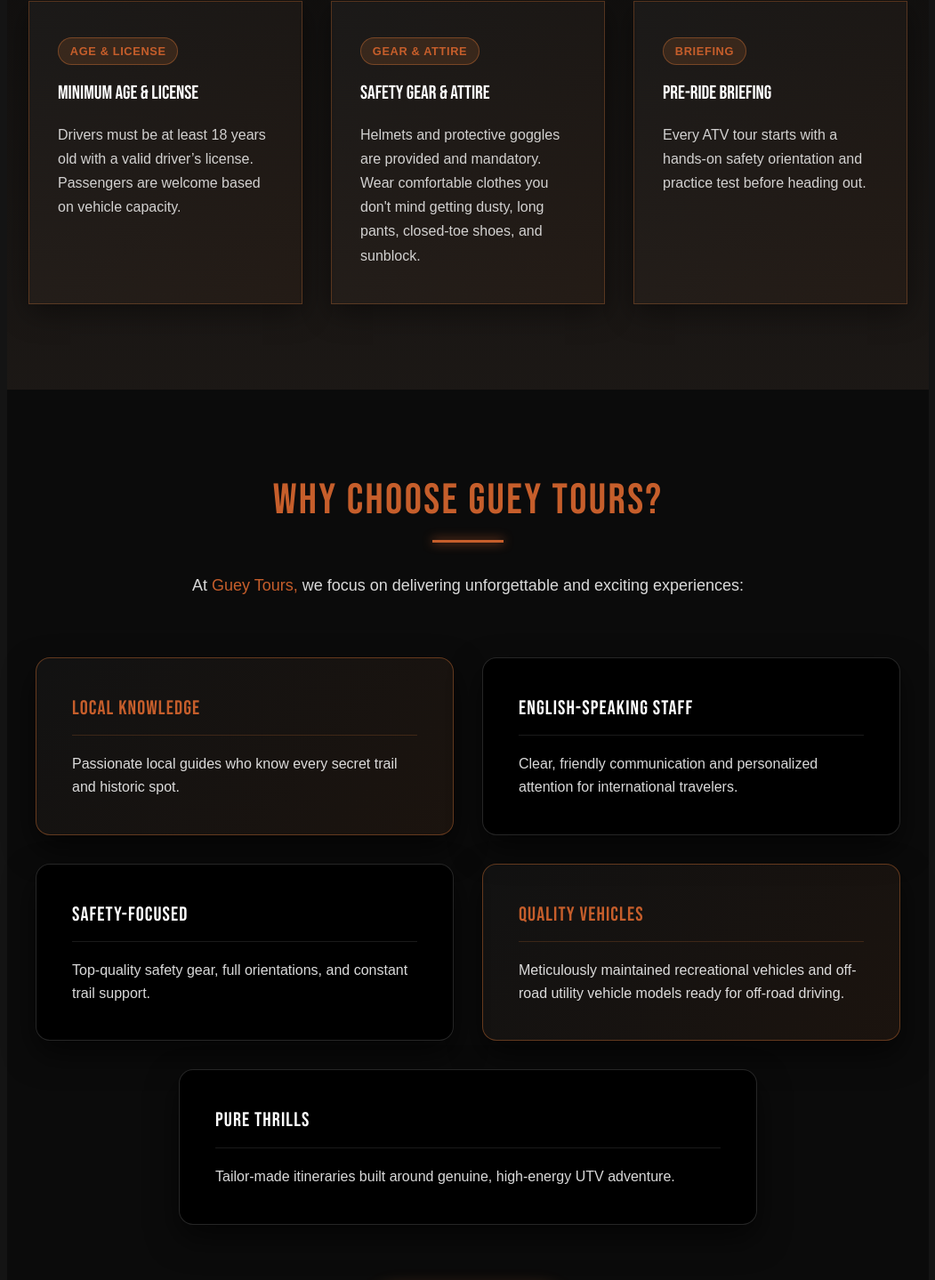
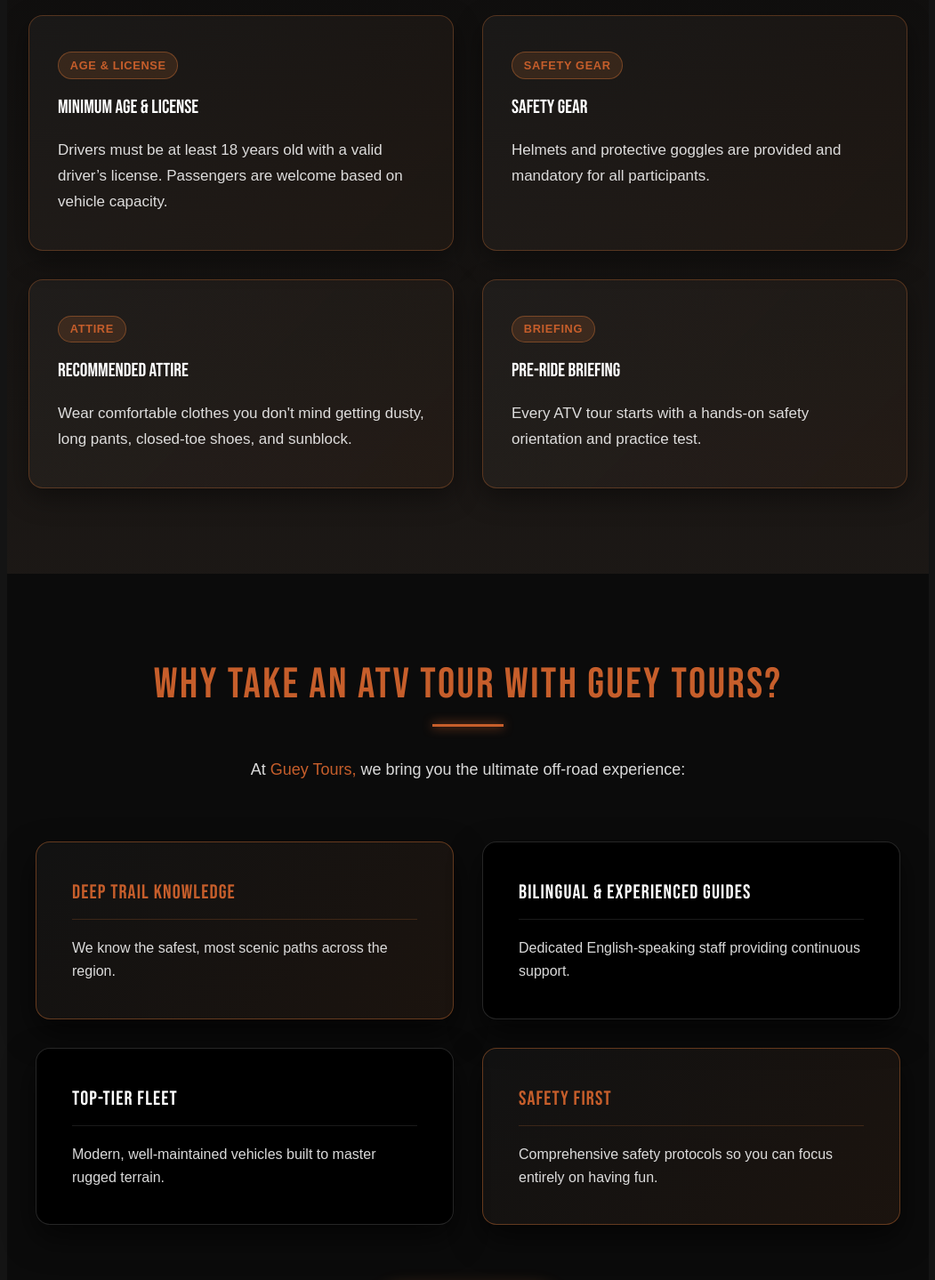
Before and after one commit to DraftStudiomx/Guey-tours-SEO, a Next.js app: page /tours-in-cuatrimoto in a window 1280 px wide. Shown: the part 4244-5683 px from the top of the page at 89% size, without its empty margins (114-1165 px from the left). Built offline with nearby package versions, Linux system fonts and the light colour scheme; a web font is replaced by a local one.

Commit message:
Update ToursCuatrimotoContent.tsx

```diff
--- a/app/tours-in-cuatrimoto/ToursCuatrimotoContent.tsx
+++ b/app/tours-in-cuatrimoto/ToursCuatrimotoContent.tsx
@@ -782,7 +782,7 @@
 
 
 
-     {/* Inicio de section exp (Experiencias de Aventura / Adventure experiences) */}
+    {/* Inicio de section exp (Experiencias de Aventura / Adventure experiences) */}
 <section style={{
   padding: '6rem 1.5rem',
   marginTop: '3rem',
@@ -797,22 +797,22 @@
   <style>{`
     .exp_grid {
       display: grid;
-      grid-template-columns: repeat(auto-fit, minmax(300px, 1fr));
+      grid-template-columns: 1fr;
       gap: 2rem;
-      max-width: 1200px;
+      max-width: 1000px;
       margin: 0 auto;
       box-sizing: border-box;
       width: 100%;
     }
-    @media (min-width: 992px) {
+    @media (min-width: 768px) {
       .exp_grid {
-        grid-template-columns: repeat(3, 1fr);
+        grid-template-columns: repeat(2, 1fr) !important;
       }
     }
     .exp_card {
       background: linear-gradient(135deg, rgba(255, 255, 255, 0.04) 0%, rgba(217, 119, 54, 0.05) 100%);
       border: 1px solid rgba(217, 119, 54, 0.3);
-      borderRadius: 16px;
+      border-radius: 16px;
       padding: 2.5rem 2rem;
       box-shadow: 0 10px 30px rgba(0,0,0,0.4);
       display: flex;
@@ -838,14 +838,14 @@
   `}</style>
 
   <div style={{
-    maxWidth: '1200px',
+    maxWidth: '1100px',
     margin: '0 auto',
     width: '100%',
     boxSizing: 'border-box'
   }}>
 
-    {/* Título H2 */}
-    <div style={{ textAlign: 'center', marginBottom: '3rem', boxSizing: 'border-box' }}>
+    {/* Título H2 y Párrafo Introductorio */}
+    <div style={{ textAlign: 'center', marginBottom: '4rem', boxSizing: 'border-box' }}>
       <h2 style={{
         fontFamily: 'var(--font-heading)',
         fontSize: 'clamp(2rem, 4vw, 3rem)',
@@ -884,7 +884,7 @@
       </p>
     </div>
 
-    {/* Cuadrícula de Tarjetas */}
+    {/* Cuadrícula de 4 Tarjetas en 2x2 */}
     <div className="exp_grid">
 
       {/* Tarjeta 1: Minimum Age & License */}
@@ -916,9 +916,12 @@
             {lang === 'es' ? 'Edad mínima y licencia' : 'Minimum Age & License'}
           </h3>
           <p style={{
-            color: 'rgba(255, 255, 255, 0.8)',
-            fontSize: '1rem',
-            lineHeight: 1.7,
+            fontFamily: 'sans-serif',
+            fontStyle: 'normal',
+            fontWeight: '400',
+            color: 'rgba(255, 255, 255, 0.85)',
+            fontSize: '17px',
+            lineHeight: '29px',
             margin: 0,
             wordBreak: 'break-word'
           }}>
@@ -929,7 +932,7 @@
         </div>
       </div>
 
-      {/* Tarjeta 2: Safety Gear & Recommended Attire */}
+      {/* Tarjeta 2: Safety Gear */}
       <div className="exp_card">
         <div>
           <span style={{
@@ -945,7 +948,7 @@
             marginBottom: '1rem',
             border: '1px solid rgba(217, 119, 54, 0.4)'
           }}>
-            {lang === 'es' ? 'Seguridad y Vestimenta' : 'Gear & Attire'}
+            {lang === 'es' ? 'Seguridad' : 'Safety Gear'}
           </span>
           <h3 style={{
             color: '#fff',
@@ -955,23 +958,26 @@
             wordBreak: 'break-word',
             textTransform: 'uppercase'
           }}>
-            {lang === 'es' ? 'Seguridad y atuendo recomendado' : 'Safety Gear & Attire'}
+            {lang === 'es' ? 'Equipo de seguridad' : 'Safety Gear'}
           </h3>
           <p style={{
-            color: 'rgba(255, 255, 255, 0.8)',
-            fontSize: '1rem',
-            lineHeight: 1.7,
+            fontFamily: 'sans-serif',
+            fontStyle: 'normal',
+            fontWeight: '400',
+            color: 'rgba(255, 255, 255, 0.85)',
+            fontSize: '17px',
+            lineHeight: '29px',
             margin: 0,
             wordBreak: 'break-word'
           }}>
             {lang === 'es'
-              ? 'Se proporcionan cascos y gafas protectoras de uso obligatorio. Usa ropa cómoda que no te importe que se ensucie, pantalón largo, calzado cerrado y protector solar.'
-              : 'Helmets and protective goggles are provided and mandatory. Wear comfortable clothes you don\'t mind getting dusty, long pants, closed-toe shoes, and sunblock.'}
+              ? 'Se proporcionan cascos y gafas protectoras, siendo de uso obligatorio para todos los participantes.'
+              : 'Helmets and protective goggles are provided and mandatory for all participants.'}
           </p>
         </div>
       </div>
 
-      {/* Tarjeta 3: Pre-Ride Briefing */}
+      {/* Tarjeta 3: Recommended Attire */}
       <div className="exp_card">
         <div>
           <span style={{
@@ -987,6 +993,51 @@
             marginBottom: '1rem',
             border: '1px solid rgba(217, 119, 54, 0.4)'
           }}>
+            {lang === 'es' ? 'Vestimenta' : 'Attire'}
+          </span>
+          <h3 style={{
+            color: '#fff',
+            fontSize: '1.35rem',
+            margin: '0 0 1rem 0',
+            fontFamily: 'var(--font-heading)',
+            wordBreak: 'break-word',
+            textTransform: 'uppercase'
+          }}>
+            {lang === 'es' ? 'Atuendo recomendado' : 'Recommended Attire'}
+          </h3>
+          <p style={{
+            fontFamily: 'sans-serif',
+            fontStyle: 'normal',
+            fontWeight: '400',
+            color: 'rgba(255, 255, 255, 0.85)',
+            fontSize: '17px',
+            lineHeight: '29px',
+            margin: 0,
+            wordBreak: 'break-word'
+          }}>
+            {lang === 'es'
+              ? 'Usa ropa cómoda que no te importe que se ensucie con polvo, pantalón largo, calzado cerrado y protector solar.'
+              : 'Wear comfortable clothes you don\'t mind getting dusty, long pants, closed-toe shoes, and sunblock.'}
+          </p>
+        </div>
+      </div>
+
+      {/* Tarjeta 4: Pre-Ride Briefing */}
+      <div className="exp_card">
+        <div>
+          <span style={{
+            display: 'inline-block',
+            padding: '0.3rem 0.8rem',
+            background: 'rgba(217, 119, 54, 0.15)',
+            color: 'var(--orange, #d97736)',
+            borderRadius: '20px',
+            fontSize: '0.8rem',
+            fontWeight: 'bold',
+            textTransform: 'uppercase',
+            letterSpacing: '0.05em',
+            marginBottom: '1rem',
+            border: '1px solid rgba(217, 119, 54, 0.4)'
+          }}>
             {lang === 'es' ? 'Práctica' : 'Briefing'}
           </span>
           <h3 style={{
@@ -997,18 +1048,21 @@
             wordBreak: 'break-word',
             textTransform: 'uppercase'
           }}>
-            {lang === 'es' ? 'Instucción previa al recorrido' : 'Pre-Ride Briefing'}
+            {lang === 'es' ? 'Instrucción previa al recorrido' : 'Pre-Ride Briefing'}
           </h3>
           <p style={{
-            color: 'rgba(255, 255, 255, 0.8)',
-            fontSize: '1rem',
-            lineHeight: 1.7,
+            fontFamily: 'sans-serif',
+            fontStyle: 'normal',
+            fontWeight: '400',
+            color: 'rgba(255, 255, 255, 0.85)',
+            fontSize: '17px',
+            lineHeight: '29px',
             margin: 0,
             wordBreak: 'break-word'
           }}>
             {lang === 'es'
-              ? 'Cada tour en ATV comienza con una orientación práctica de seguridad y una prueba de manejo antes de salir al sendero.'
-              : 'Every ATV tour starts with a hands-on safety orientation and practice test before heading out.'}
+              ? 'Cada tour en ATV comienza con una orientación práctica de seguridad y una prueba de manejo.'
+              : 'Every ATV tour starts with a hands-on safety orientation and practice test.'}
           </p>
         </div>
       </div>
@@ -1026,7 +1080,7 @@
 
 
 
-        {/* INICIO SECTION 5 */}
+       {/* INICIO SECTION 5 */}
 <section style={{
   padding: '6rem 2rem',
   background: '#0b0b0b',
@@ -1047,7 +1101,7 @@
         margin: '0 0 1rem 0',
         lineHeight: 1.2
       }}>
-        {lang === 'es' ? '¿Por qué elegir Guey Tours?' : 'Why Choose Guey Tours?'}
+        {lang === 'es' ? '¿Por qué hacer un tour en ATV con Guey Tours?' : 'Why take an ATV tour with Guey Tours?'}
       </h2>
       <div style={{
         width: '80px',
@@ -1069,17 +1123,17 @@
       }}>
         {lang === 'es' ? (
           <>
-            En <a href="https://www.gueytours.com/" style={{ color: 'var(--orange, #d97736)', textDecoration: 'none' }}>Guey Tours,</a> nos enfocamos en ofrecer experiencias inolvidables y emocionantes:
+            En <a href="https://www.gueytours.com/" style={{ color: 'var(--orange, #d97736)', textDecoration: 'none' }}>Guey Tours,</a> te ofrecemos la mejor experiencia todoterreno:
           </>
         ) : (
           <>
-            At <a href="https://www.gueytours.com/" style={{ color: 'var(--orange, #d97736)', textDecoration: 'none' }}>Guey Tours,</a> we focus on delivering unforgettable and exciting experiences:
+            At <a href="https://www.gueytours.com/" style={{ color: 'var(--orange, #d97736)', textDecoration: 'none' }}>Guey Tours,</a> we bring you the ultimate off-road experience:
           </>
         )}
       </p>
     </div>
 
-    {/* Contenedor de Tarjetas (Grid) */}
+    {/* Contenedor de Tarjetas (Grid 2x2 simétrico) */}
     <div style={{
       display: 'grid',
       gridTemplateColumns: 'repeat(auto-fit, minmax(320px, 1fr))',
@@ -1088,7 +1142,7 @@
       marginBottom: '4rem'
     }}>
 
-      {/* --- TARJETA 1: Local Knowledge --- */}
+      {/* --- TARJETA 1: Deep Trail Knowledge --- */}
       <div style={{
         background: 'linear-gradient(135deg, rgba(255, 255, 255, 0.03) 0%, rgba(217, 119, 54, 0.08) 100%)',
         border: '1px solid rgba(217, 119, 54, 0.4)',
@@ -1109,7 +1163,7 @@
           borderBottom: '1px solid rgba(217, 119, 54, 0.2)',
           paddingBottom: '0.8rem'
         }}>
-          {lang === 'es' ? 'Conocimiento local' : 'Local Knowledge'}
+          {lang === 'es' ? 'Conocimiento profundo de los senderos' : 'Deep Trail Knowledge'}
         </h3>
         <p style={{
           color: 'rgba(255, 255, 255, 0.85)',
@@ -1118,12 +1172,12 @@
           margin: 0
         }}>
           {lang === 'es'
-            ? 'Guías locales apasionados que conocen cada sendero secreto y rincón histórico.'
-            : 'Passionate local guides who know every secret trail and historic spot.'}
+            ? 'Conocemos los caminos más seguros y panorámicos de toda la región.'
+            : 'We know the safest, most scenic paths across the region.'}
         </p>
       </div>
 
-      {/* --- TARJETA 2: English-Speaking Staff --- */}
+      {/* --- TARJETA 2: Bilingual & Experienced Guides --- */}
       <div style={{
         background: '#000',
         border: '1px solid rgba(255, 255, 255, 0.15)',
@@ -1144,7 +1198,7 @@
           borderBottom: '1px solid rgba(255, 255, 255, 0.1)',
           paddingBottom: '0.8rem'
         }}>
-          {lang === 'es' ? 'Personal bilingüe' : 'English-Speaking Staff'}
+          {lang === 'es' ? 'Guías bilingües y experimentados' : 'Bilingual & Experienced Guides'}
         </h3>
         <p style={{
           color: 'rgba(255, 255, 255, 0.85)',
@@ -1153,12 +1207,12 @@
           margin: 0
         }}>
           {lang === 'es'
-            ? 'Comunicación clara, amigable y atención personalizada para viajeros internacionales.'
-            : 'Clear, friendly communication and personalized attention for international travelers.'}
+            ? 'Personal dedicado de habla inglesa que brinda asistencia continua durante el recorrido.'
+            : 'Dedicated English-speaking staff providing continuous support.'}
         </p>
       </div>
 
-      {/* --- TARJETA 3: Safety-Focused --- */}
+      {/* --- TARJETA 3: Top-Tier Fleet --- */}
       <div style={{
         background: '#000',
         border: '1px solid rgba(255, 255, 255, 0.15)',
@@ -1179,7 +1233,7 @@
           borderBottom: '1px solid rgba(255, 255, 255, 0.1)',
           paddingBottom: '0.8rem'
         }}>
-          {lang === 'es' ? 'Enfoque en la seguridad' : 'Safety-Focused'}
+          {lang === 'es' ? 'Flota de primer nivel' : 'Top-Tier Fleet'}
         </h3>
         <p style={{
           color: 'rgba(255, 255, 255, 0.85)',
@@ -1188,12 +1242,12 @@
           margin: 0
         }}>
           {lang === 'es'
-            ? 'Equipo de protección de primera calidad, orientaciones completas y asistencia constante en los senderos.'
-            : 'Top-quality safety gear, full orientations, and constant trail support.'}
+            ? 'Vehículos modernos y en excelente estado, diseñados para dominar terrenos difíciles.'
+            : 'Modern, well-maintained vehicles built to master rugged terrain.'}
         </p>
       </div>
 
-      {/* --- TARJETA 4: Quality Vehicles --- */}
+      {/* --- TARJETA 4: Safety First --- */}
       <div style={{
         background: 'linear-gradient(135deg, rgba(255, 255, 255, 0.03) 0%, rgba(217, 119, 54, 0.08) 100%)',
         border: '1px solid rgba(217, 119, 54, 0.4)',
@@ -1214,7 +1268,7 @@
           borderBottom: '1px solid rgba(217, 119, 54, 0.2)',
           paddingBottom: '0.8rem'
         }}>
-          {lang === 'es' ? 'Vehículos de calidad' : 'Quality Vehicles'}
+          {lang === 'es' ? 'La seguridad primero' : 'Safety First'}
         </h3>
         <p style={{
           color: 'rgba(255, 255, 255, 0.85)',
@@ -1223,48 +1277,8 @@
           margin: 0
         }}>
           {lang === 'es'
-            ? 'Vehículos recreativos meticulosamente mantenidos y modelos de vehículos utilitarios listos para la conducción off-road.'
-            : 'Meticulously maintained recreational vehicles and off-road utility vehicle models ready for off-road driving.'}
-        </p>
-      </div>
-
-      {/* --- TARJETA 5: Pure Thrills (Ocupa espacio o se alinea) --- */}
-      <div style={{
-        background: '#000',
-        border: '1px solid rgba(255, 255, 255, 0.15)',
-        borderRadius: '16px',
-        padding: '2.5rem',
-        display: 'flex',
-        flexDirection: 'column',
-        gap: '1.2rem',
-        boxShadow: '0 15px 35px rgba(0,0,0,0.6)',
-        gridColumn: '1 / -1',
-        maxWidth: '650px',
-        margin: '0 auto',
-        width: '100%',
-        boxSizing: 'border-box'
-      }}>
-        <h3 style={{
-          fontFamily: 'var(--font-heading)',
-          fontSize: '1.4rem',
-          color: '#fff',
-          textTransform: 'uppercase',
-          letterSpacing: '0.05em',
-          margin: 0,
-          borderBottom: '1px solid rgba(255, 255, 255, 0.1)',
-          paddingBottom: '0.8rem'
-        }}>
-          {lang === 'es' ? 'Emociones puras' : 'Pure Thrills'}
-        </h3>
-        <p style={{
-          color: 'rgba(255, 255, 255, 0.85)',
-          fontSize: '16px',
-          lineHeight: 1.6,
-          margin: 0
-        }}>
-          {lang === 'es'
-            ? 'Itinerarios hechos a la medida diseñados en torno a una auténtica aventura en UTV de alta energía.'
-            : 'Tailor-made itineraries built around genuine, high-energy UTV adventure.'}
+            ? 'Protocolos de seguridad integrales para que puedas concentrarte por completo en divertirte.'
+            : 'Comprehensive safety protocols so you can focus entirely on having fun.'}
         </p>
       </div>
 
@@ -1273,7 +1287,7 @@
     {/* Botón de Llamado a la Acción (CTA) */}
     <div style={{ textAlign: 'center' }}>
       <a
-        href="https://api.whatsapp.com/send/?phone=5214151090021&text=Hi%21+I%27d+like+to+reserve+the+Honda+150+Motorbike.+Could+you+let+me+know+availability%3F&type=phone_number&app_absent=0"
+        href="https://api.whatsapp.com/send/?phone=5214151090021&text=Hi%21+I%27d+like+to+reserve+an+ATV+tour.+Could+you+let+me+know+availability%3F&type=phone_number&app_absent=0"
         target="_blank"
         rel="noopener noreferrer"
         style={{
@@ -1292,7 +1306,7 @@
           transition: 'all 0.3s ease'
         }}
       >
-        {lang === 'es' ? 'Planifica tu aventura' : 'Plan your adventure'}
+        {lang === 'es' ? 'Reserva tu tour en ATV' : 'Book your ATV tour'}
       </a>
     </div>
 
```
